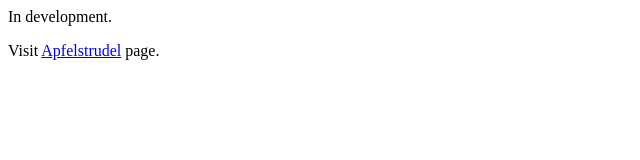
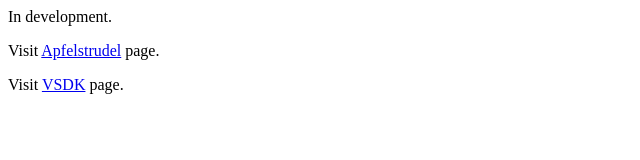
Before and after one commit to violent-studio/violent-studio.github.io, a plain HTML site: page index.html in a window 1280 px wide. Shown: the whole page, without its empty margins (0-640 px from the left). Drawn offline with Linux system fonts and the light colour scheme.

Commit message:
Index.
Index.

```diff
--- a/index.html
+++ b/index.html
@@ -9,5 +9,6 @@
     In development.
 
     <p>Visit <a href="https://violent-studio.github.io/apfelstrudel.html">Apfelstrudel</a> page.</p>
+    <p>Visit <a href="https://violent-studio.github.io/vsdk.html">VSDK</a> page.</p>
 </body>
 </html>
```
